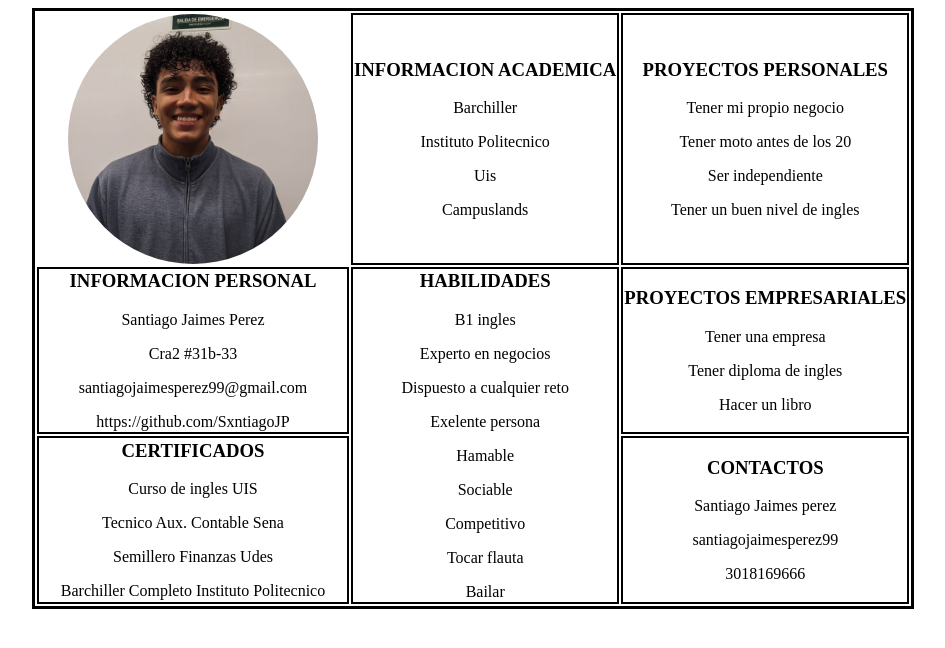
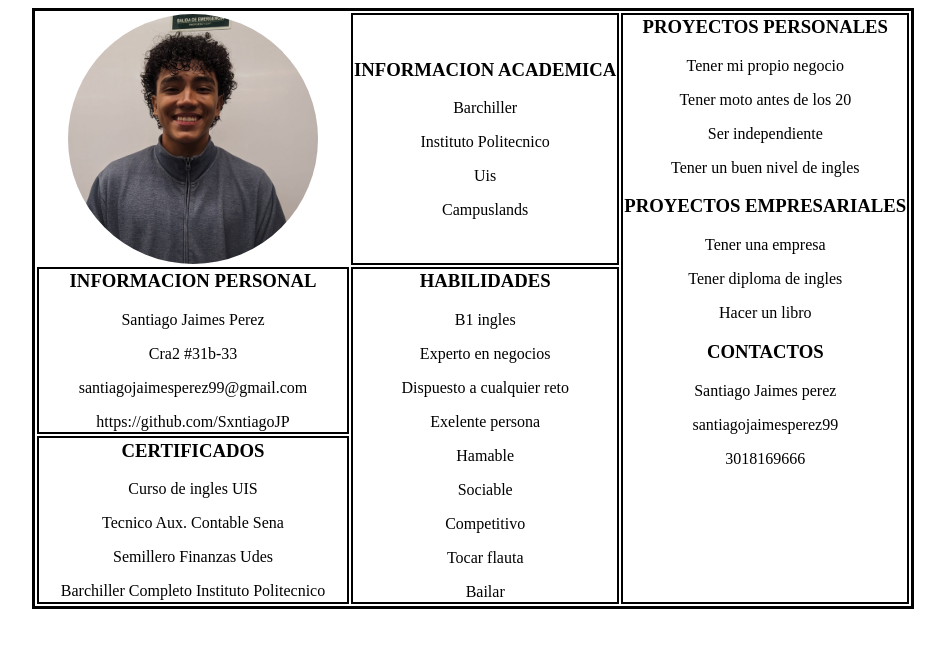
Before and after one commit to SxntiagoJP/Html_S1_Jaimes_Santiago, a plain HTML site: page Dia3/index.html in a window 1280 px wide. Shown: the whole page, without its empty margins (226-1171 px from the left). Drawn offline with Linux system fonts and the light colour scheme.

Commit message:
Fixes :fire:

```diff
--- a/Dia3/index.html
+++ b/Dia3/index.html
@@ -1,4 +1,3 @@
-
 <html>
 
 <head>
@@ -21,13 +20,28 @@
                 <p>Campuslands</p>
             </td>
 
-            <td class="col1">
+            <td rowspan="3" class="col1">
 
                 <H3>PROYECTOS PERSONALES</H3>
                 <p>Tener mi propio negocio</p>
                 <p>Tener moto antes de los 20</p>
                 <p>Ser independiente</p>
                 <p>Tener un buen nivel de ingles</p>
+
+
+                <h3>PROYECTOS EMPRESARIALES</h3>
+                <p>Tener una empresa</p>
+                <p>Tener diploma de ingles</p>
+                <p>Hacer un libro</p>
+
+
+                <h3>CONTACTOS</h3>
+                <p>Santiago Jaimes perez</p>
+                <p>santiagojaimesperez99</p>
+                <p>3018169666</p>
+                <P></P>
+
+
 
             </td>
         </tr>
@@ -52,13 +66,7 @@
                 <p>Tocar flauta</p>
                 <p>Bailar</p>
             </td>
-            <td class="col22">
-                <h3>PROYECTOS EMPRESARIALES</h3>
-                <p>Tener una empresa</p>
-                <p>Tener diploma de ingles</p>
-                <p>Hacer un libro</p>
 
-            </td>
 
         <tr>
             <td class="col3">
@@ -70,13 +78,7 @@
 
             </td>
 
-            <td class="lito">
-                <h3>CONTACTOS</h3>
-                <p>Santiago Jaimes perez</p>
-                <p>santiagojaimesperez99</p>
-                <p>3018169666</p>
-                <P></P>
-            </td>
+
 
         </tr>
     </table>
--- a/Dia3/style.css
+++ b/Dia3/style.css
@@ -30,6 +30,7 @@
 .col1 {
     border: 2px solid black;
     text-align: center;
+    vertical-align: top;
 }
 
 .col2 {
```
